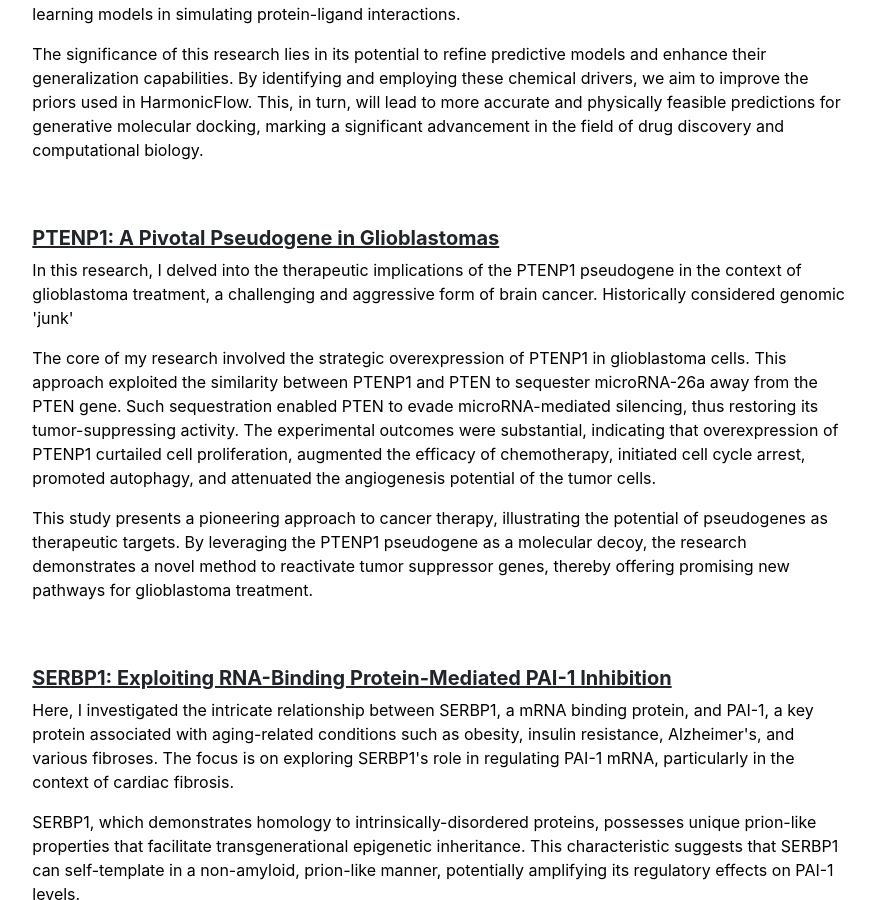
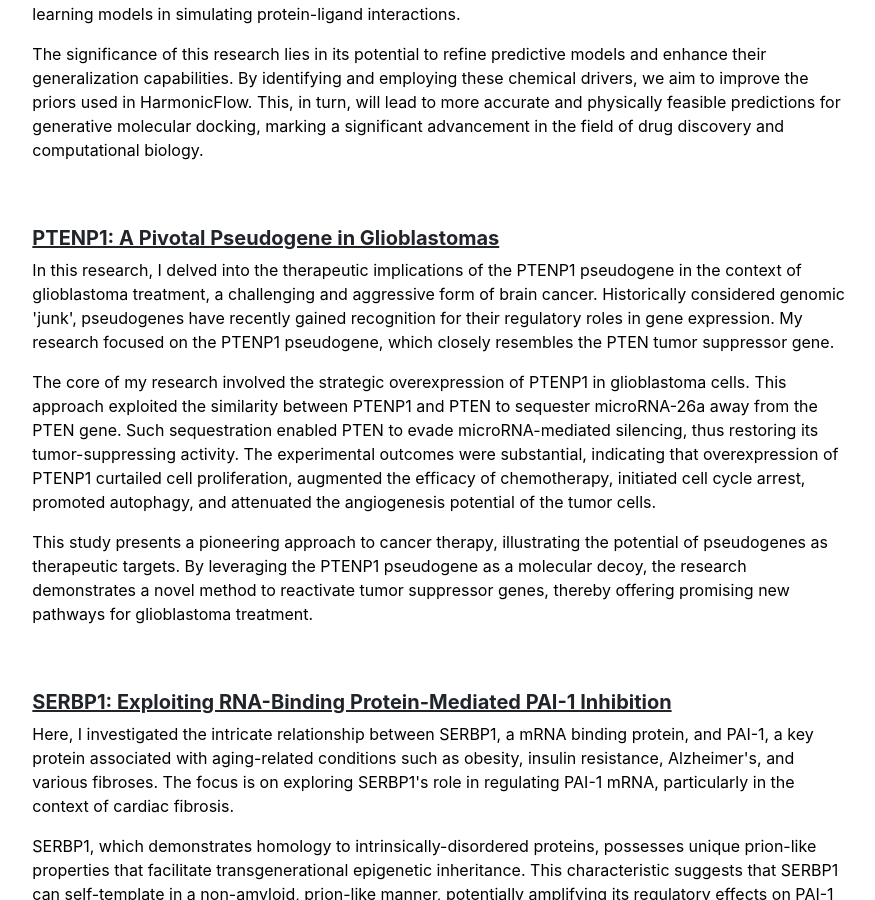
Before and after one commit to sammymustafa/sammymustafa.github.io, a Jekyll site: the page built from research.md, in a window 1280 px wide and 900 px high, scrolled down 1380 px. Shown: the whole window, without its empty margins (197-1072 px from the left). Built offline with Jekyll 4.4.1, drawn with Linux system fonts in a browser that asks for light colours.

Commit message:
ughhh one more

```diff
--- a/_data/research.yml
+++ b/_data/research.yml
@@ -5,7 +5,7 @@ desc2: 'This project introduces a novel perspective by examining the chemical dr
 desc3: 'The significance of this research lies in its potential to refine predictive models and enhance their generalization capabilities. By identifying and employing these chemical drivers, we aim to improve the priors used in HarmonicFlow. This, in turn, will lead to more accurate and physically feasible predictions for generative molecular docking, marking a significant advancement in the field of drug discovery and computational biology.'
 }
 - {name: 'PTENP1: A Pivotal Pseudogene in Glioblastomas', url: '/research/ptenp1.pdf',
-desc1: 'In this research, I delved into the therapeutic implications of the PTENP1 pseudogene in the context of glioblastoma treatment, a challenging and aggressive form of brain cancer. Historically considered genomic ''junk''', pseudogenes have recently gained recognition for their regulatory roles in gene expression. My research focused on the PTENP1 pseudogene, which closely resembles the PTEN tumor suppressor gene.',
+desc1: 'In this research, I delved into the therapeutic implications of the PTENP1 pseudogene in the context of glioblastoma treatment, a challenging and aggressive form of brain cancer. Historically considered genomic ''junk'', pseudogenes have recently gained recognition for their regulatory roles in gene expression. My research focused on the PTENP1 pseudogene, which closely resembles the PTEN tumor suppressor gene.',
 desc2: 'The core of my research involved the strategic overexpression of PTENP1 in glioblastoma cells. This approach exploited the similarity between PTENP1 and PTEN to sequester microRNA-26a away from the PTEN gene. Such sequestration enabled PTEN to evade microRNA-mediated silencing, thus restoring its tumor-suppressing activity. The experimental outcomes were substantial, indicating that overexpression of PTENP1 curtailed cell proliferation, augmented the efficacy of chemotherapy, initiated cell cycle arrest, promoted autophagy, and attenuated the angiogenesis potential of the tumor cells.',
 desc3: 'This study presents a pioneering approach to cancer therapy, illustrating the potential of pseudogenes as therapeutic targets. By leveraging the PTENP1 pseudogene as a molecular decoy, the research demonstrates a novel method to reactivate tumor suppressor genes, thereby offering promising new pathways for glioblastoma treatment.'
 }
```
